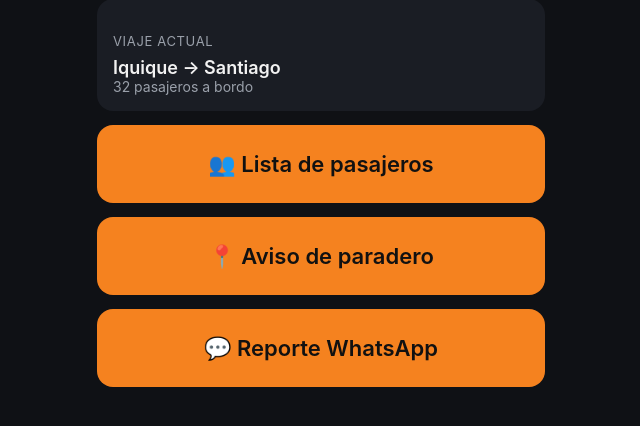
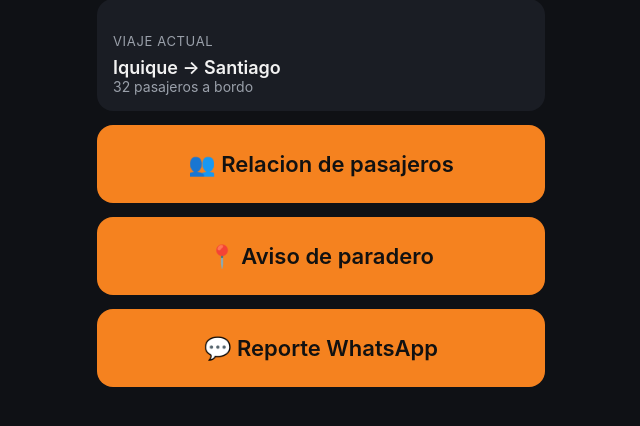
Before and after one commit to felipecastillosm-max/otto-junior, a plain HTML site: page public/index.html in a window 1280 px wide. Shown: the part 68-494 px from the top of the page, without its empty margins (319-959 px from the left). Drawn offline with Linux system fonts and the light colour scheme.

Commit message:
ajustes wireframe

```diff
--- a/public/index.html
+++ b/public/index.html
@@ -19,7 +19,7 @@
     <div style="color:var(--text-dim); font-size:14px;">32 pasajeros a bordo</div>
   </div>
 
-  <a class="btn big" href="pasajeros.html">👥 Lista de pasajeros</a>
+  <a class="btn big" href="pasajeros.html">👥 Relacion de pasajeros</a>
   <a class="btn big" href="paradero.html">📍 Aviso de paradero</a>
   <a class="btn big" href="reporte.html">💬 Reporte WhatsApp</a>
 </div>
```
